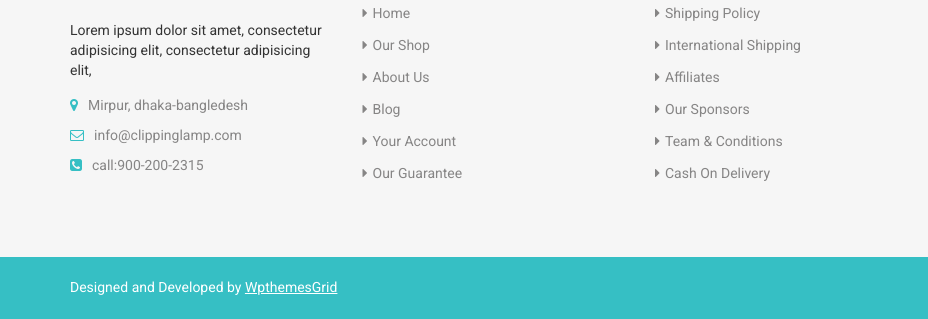
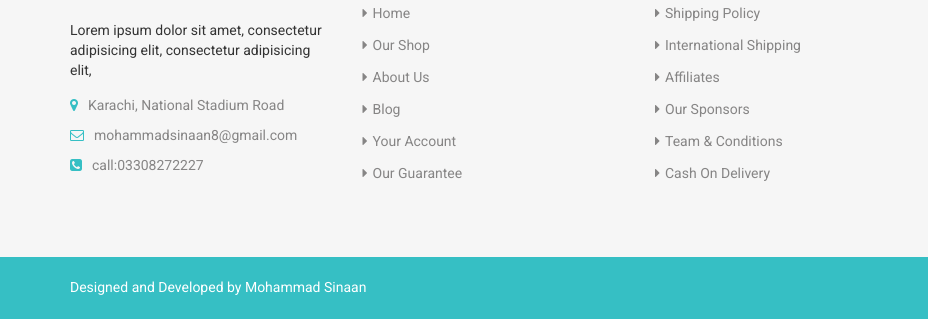
Before and after one commit to MohammadSinaan/Portfolio-Ruby, a plain HTML site: page index.html in a window 1280 px wide. Shown: the part 8421-8740 px from the top of the page, 0-928 px from the left. Drawn offline with Linux system fonts and the light colour scheme; some packages are replaced by stand-ins of ours; a script that the page names is missing.

Commit message:
Update index.html

```diff
--- a/index.html
+++ b/index.html
@@ -851,9 +851,9 @@
 								</div>
 								<p>Lorem ipsum dolor sit amet, consectetur adipisicing elit,  consectetur adipisicing elit, </p>
 								<div class="contact">
-									<p class="location"><i class="fa fa-map-marker" aria-hidden="true"></i>Mirpur, dhaka-bangledesh</p>
-									<p class="mail-add"><i class="fa fa-envelope-o" aria-hidden="true"></i>info@clippinglamp.com</p>
-									<p class="call"><i class="fa fa-phone-square" aria-hidden="true"></i>call:900-200-2315</p>
+									<p class="location"><i class="fa fa-map-marker" aria-hidden="true"></i>Karachi, National Stadium Road</p>
+									<p class="mail-add"><i class="fa fa-envelope-o" aria-hidden="true"></i>mohammadsinaan8@gmail.com</p>
+									<p class="call"><i class="fa fa-phone-square" aria-hidden="true"></i>call:03308272227</p>
 								</div>
 							</div>
 						</div>
@@ -902,7 +902,7 @@
 					<div class="row">
 						<div class="col-md-6 col-sm-6 col-xs-12">
 							<div class="copyright-content">
-								<p>Designed and Developed by <a href="https://wpthemesgrid.com/">WpthemesGrid</a></p>
+								<p>Designed and Developed by Mohammad Sinaan</a></p>
 							</div>
 						</div>
 						<div class="col-md-6 col-sm-6 col-xs-12">
```
